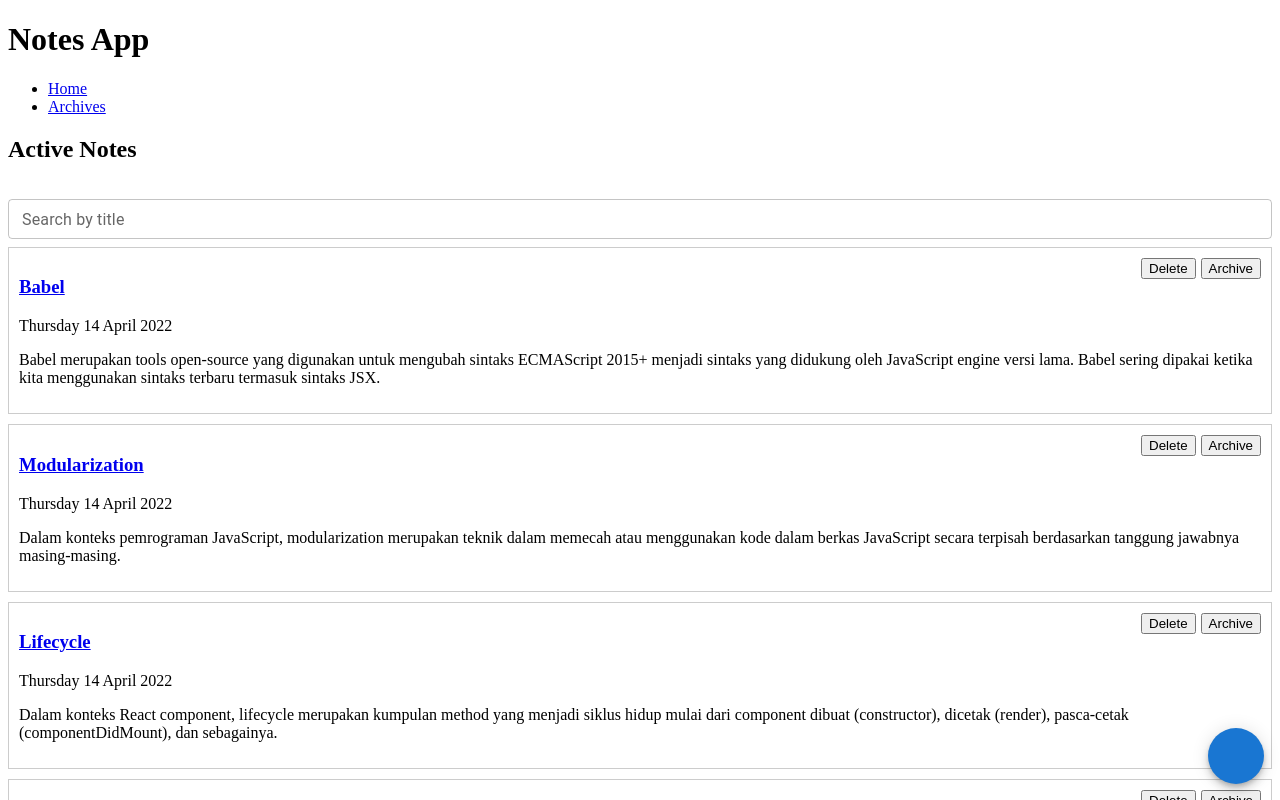
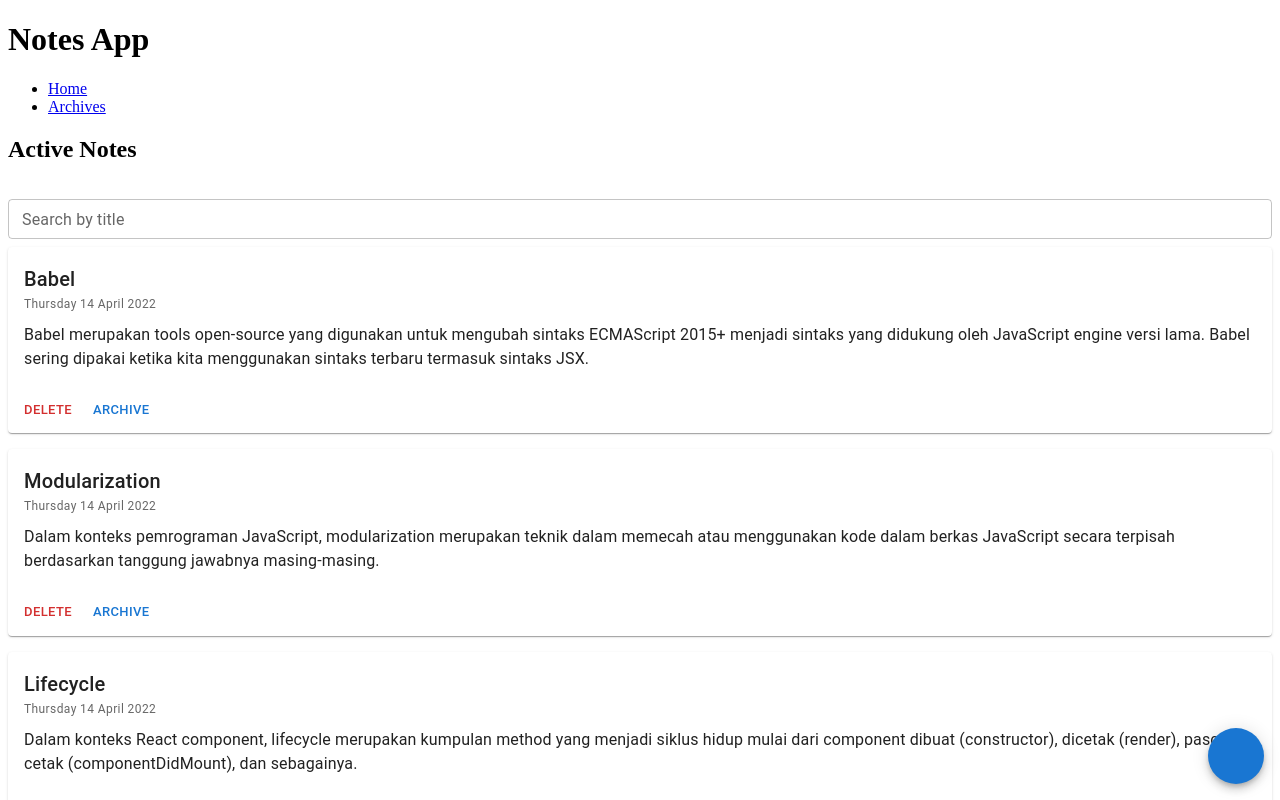
Before and after one commit to carloabimanyu/notes-app-spa, a React (Vite) app: page / in a window 1280 px wide. Shown: the top 800 px of the page. Built offline with nearby package versions, Linux system fonts and the light colour scheme; some icons are missing.

Commit message:
feat(ui): refactor note item to use MUI Card

```diff
--- a/src/components/NoteItem.jsx
+++ b/src/components/NoteItem.jsx
@@ -1,24 +1,56 @@
 import { Link } from "react-router-dom";
 import parser from "html-react-parser";
 import { formatDate } from "../utils/date";
+import Card from "@mui/material/Card";
+import CardContent from "@mui/material/CardContent";
+import Typography from "@mui/material/Typography";
+import CardActions from "@mui/material/CardActions";
+import Button from "@mui/material/Button";
 
 function NoteItem({ note, onDelete, onToggleArchive }) {
     return (
-        <article style={{ border: "1px solid #ccc", padding: "10px", marginBottom: "10px", position: "relative" }}>
-            <h3>
-                <Link to={`/notes/${note.id}`}>{note.title}</Link>
-            </h3>
-            <p>{formatDate(note.createdAt)}</p>
-            <p>{parser(note.body)}</p>
+        <Card sx={{ mb: 2}}>
+            <CardContent>
+                <Typography
+                    variant="h6"
+                    component={Link}
+                    to={`/notes/${note.id}`}
+                    sx={{ textDecoration: "none", color: "inherit" }}
+                >
+                    {note.title}
+                </Typography>
 
-            <div style={{ position: "absolute", top: "10px", right: "10px" }}>
-                <button onClick={() => onDelete(note.id)} style={{ marginRight: "5px" }}>Delete</button>
-                <button onClick={() => onToggleArchive(note.id)}>
+                <Typography
+                    variant="caption"
+                    color="text.secondary"
+                    component="div"
+                >
+                    {formatDate(note.createdAt)}
+                </Typography>
+
+                <Typography sx={{ mt: 1 }}>
+                    {parser(note.body)}
+                </Typography>
+            </CardContent>
+
+            <CardActions>
+                <Button
+                    size="small"
+                    color="error"
+                    onClick={() => onDelete(note.id)}
+                >
+                    Delete
+                </Button>
+
+                <Button
+                    size="small"
+                    onClick={() => onToggleArchive(note.id)}
+                >
                     {note.archived ? "Unarchive" : "Archive"}
-                </button>
-            </div>
-        </article>
-    )
+                </Button>
+            </CardActions>
+        </Card>
+    );
 }
 
 export default NoteItem;
```
